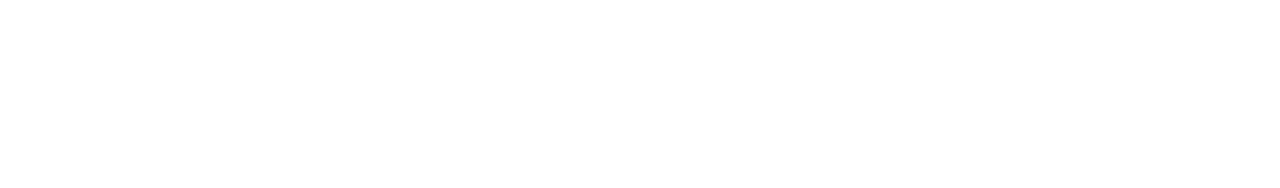
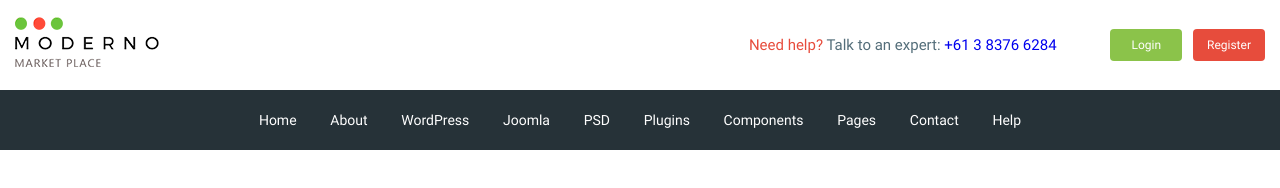
Before and after one commit to budfy/Marketplace_moderno, a website: page app/index.html in a window 1280 px wide. Drawn offline with nearby package versions, Linux system fonts and the light colour scheme; files that its build step writes are made by us from their sources.

Commit message:
Added header

```diff
--- a/app/index.html
+++ b/app/index.html
@@ -1,17 +1,109 @@
 <!DOCTYPE html>
 <html lang="en">
+
 <head>
   <meta charset="UTF-8">
   <meta name="viewport" content="width=device-width, initial-scale=1.0">
   <meta http-equiv="X-UA-Compatible" content="ie=edge">
+  <link href="https://fonts.googleapis.com/css?family=Roboto:500,700&display=swap" rel="stylesheet">
   <link rel="stylesheet" href="css/libs.min.css">
   <link rel="stylesheet" href="css/style.min.css">
-  <title>Document</title>
+  <title>Marketplace Moderno</title>
 </head>
+
 <body>
+  <header class="header">
 
+
+    <div class="header__top">
+      <div class="container">
+        <div class="header__top-inner">
+          <div class="header__logo">
+            <a href="#">
+              <img src="images/logo.png" alt="">
+            </a>
+          </div>
+          <div class="header__text">
+            <a href="">
+              <span>Need help?</span>
+            </a>
+            Talk to an expert:
+            <a class="header__phone" href="tel:61383766284">+61 3 8376 6284</a>
+          </div>
+            <div class="header__box">
+              <a href="" class="basket"></a>
+              <a href="" class="header__btn header__btn-login">Login</a>
+              <a href="" class="header__btn header__btn-register">Register</a>
+            </div>
+
+        </div>
+      </div>
+    </div>
+
+
+    <div class="header__menu">
+      <div class="container">
+        <nav class="menu">
+          <ul class="menu__list">
+
+            <li>
+              <a href="#">
+                Home
+              </a>
+            </li>
+            <li>
+              <a href="#">
+                About
+              </a>
+            </li>
+            <li>
+              <a href="#">
+                WordPress
+              </a>
+            </li>
+            <li>
+              <a href="#">
+                Joomla
+              </a>
+            </li>
+            <li>
+              <a href="#">
+                PSD
+              </a>
+            </li>
+            <li>
+              <a href="#">
+                Plugins
+              </a>
+            </li>
+            <li>
+              <a href="#">
+                Components
+              </a>
+            </li>
+            <li>
+              <a href="#">
+                Pages
+              </a>
+            </li>
+            <li>
+              <a href="#">
+                Contact
+              </a>
+            </li>
+            <li>
+              <a href="#">
+                Help
+              </a>
+            </li>
+          </ul>
+        </nav>
+      </div>
+    </div>
+  </header>
   <script src="https://ajax.googleapis.com/ajax/libs/jquery/3.4.1/jquery.min.js"></script>
   <script src="js/libs.min.js"></script>
   <script src="js/main.min.js"></script>
 </body>
+
 </html>
--- /dev/null
+++ b/app/scss/_fonts.scss
@@ -0,0 +1,7 @@
+@font-face {
+  font-family:'Roboto-Regular';
+  src: url('../fonts/Roboto-Regular.woff2') format('woff2'),
+  url('../fonts/Roboto-Regular.woff') format('woff');
+  font-weight: 400;
+  font-display: swap;
+}
--- /dev/null
+++ b/app/scss/_global.scss
@@ -0,0 +1,31 @@
+html{
+  box-sizing: border-box;
+}
+
+*, *::before, *::after{
+  box-sizing: inherit;
+}
+
+body{
+  font-family: 'Roboto-Regular', sans-serif;
+  font-size: 15px;
+  line-height: 24px;
+  color: $text;
+}
+
+a{
+display: inline-block;
+text-decoration: none;
+}
+
+ul,li{
+  margin: 0;
+  padding: 0;
+  list-style-type: none;
+}
+
+.container{
+  min-width: 1200px;
+  margin: 0 auto;
+  padding: 0 15px;
+}
--- /dev/null
+++ b/app/scss/_vars.scss
@@ -0,0 +1,4 @@
+$text: #546e7a;
+$red: #e74c3c;
+$green: #8bc34a;
+$bg: #263238;
--- a/app/scss/style.scss
+++ b/app/scss/style.scss
@@ -1,7 +1,60 @@
-html{
-  box-sizing: border-box;
+@import 'vars';
+@import 'global';
+@import 'fonts';
+
+.header__top-inner{
+  display: flex;
+  justify-content: space-between;
+  height: 90px;
+  align-items: center;
 }
 
-*, *::before, *::after{
-  box-sizing: inherit;
+.header__text{
+  margin-left: auto;
+  margin-right: 50px;
+  span{
+    color: $red;
+  }
 }
+
+.header__btn{
+  padding: 4px;
+  width: 72px;
+  border-radius: 4px;
+  color: white;
+  text-align: center;
+  font-size: 12px;
+}
+
+.header__btn-login{
+  background-color: $green;
+}
+
+.header__btn-register{
+  background-color: $red;
+  margin-left: 7px;
+}
+
+.header__menu{
+  background-color: $bg;
+}
+
+.menu{
+  display: flex;
+  align-items: center;
+  height: 60px;
+}
+
+.menu__list{
+  margin: 0 auto;
+  li{
+    display: inline-block;
+    & + li{
+      margin-left: 30px;
+    }
+  }
+  a{
+    font-size: 14px;
+    color: white;
+  }
+}
--- a/gulpfile.js
+++ b/gulpfile.js
@@ -8,7 +8,7 @@ let gulp = require('gulp'),
     cssmin = require('gulp-cssmin');
 
 gulp.task('sass', function () {
-  return gulp.src('app/scss/style.scss')
+  return gulp.src('app/scss/**/*.scss')
         .pipe(sass({outputStyle: 'compressed'}))
         .pipe(rename({suffix: '.min'}))
         .pipe(autoprefixer({
@@ -56,7 +56,7 @@ gulp.task('js', function(){
 });
 
 gulp.task('watch', function () {
-  gulp.watch('app/scss/style.scss', gulp.parallel('sass'));
+  gulp.watch('app/scss/**/*.scss', gulp.parallel('sass'));
   gulp.watch('app/*.html', gulp.parallel('html'));
   gulp.watch('app/css/*.css', gulp.parallel('css'));
   gulp.watch('app/js/*.js', gulp.parallel('js'));
```
Also changed, not shown: app/fonts/Roboto-Regular.ttf (added), app/fonts/Roboto-Regular.woff (added), app/fonts/Roboto-Regular.woff2 (added), app/images/logo.png (added).
